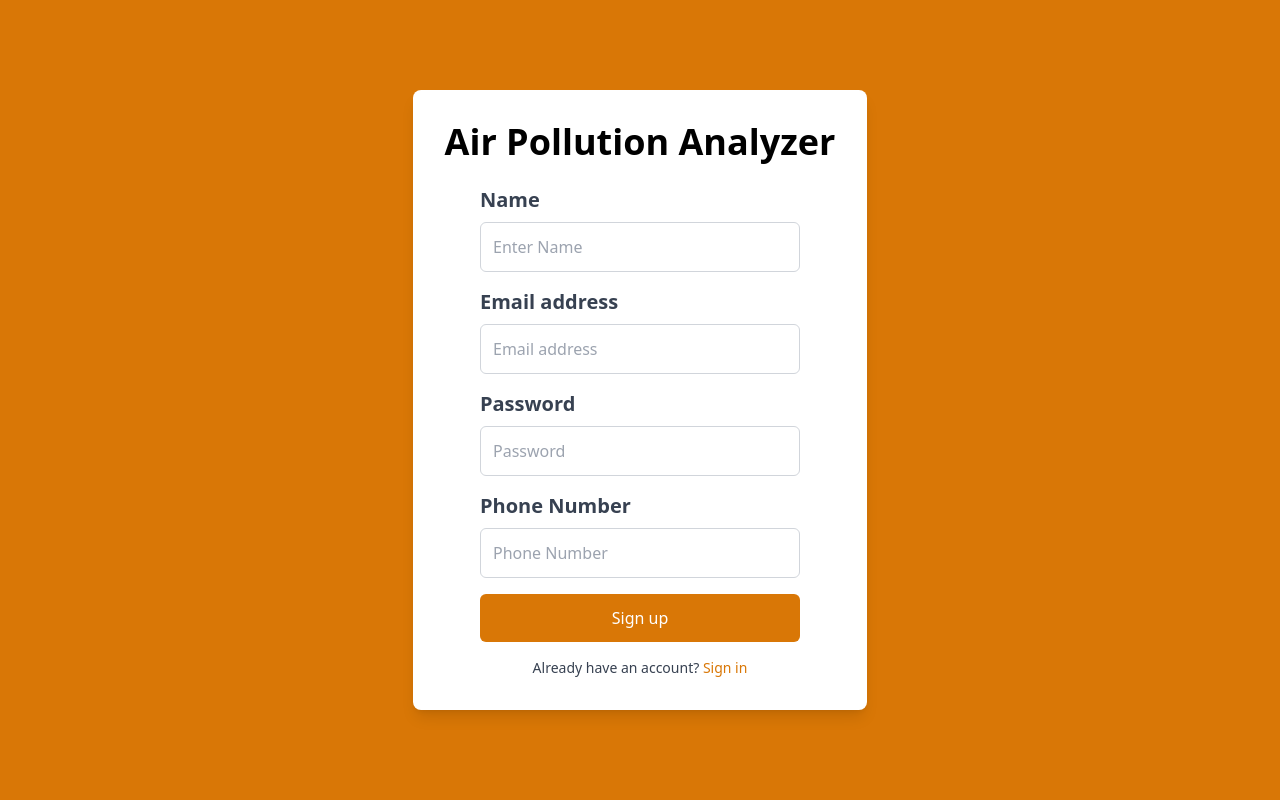
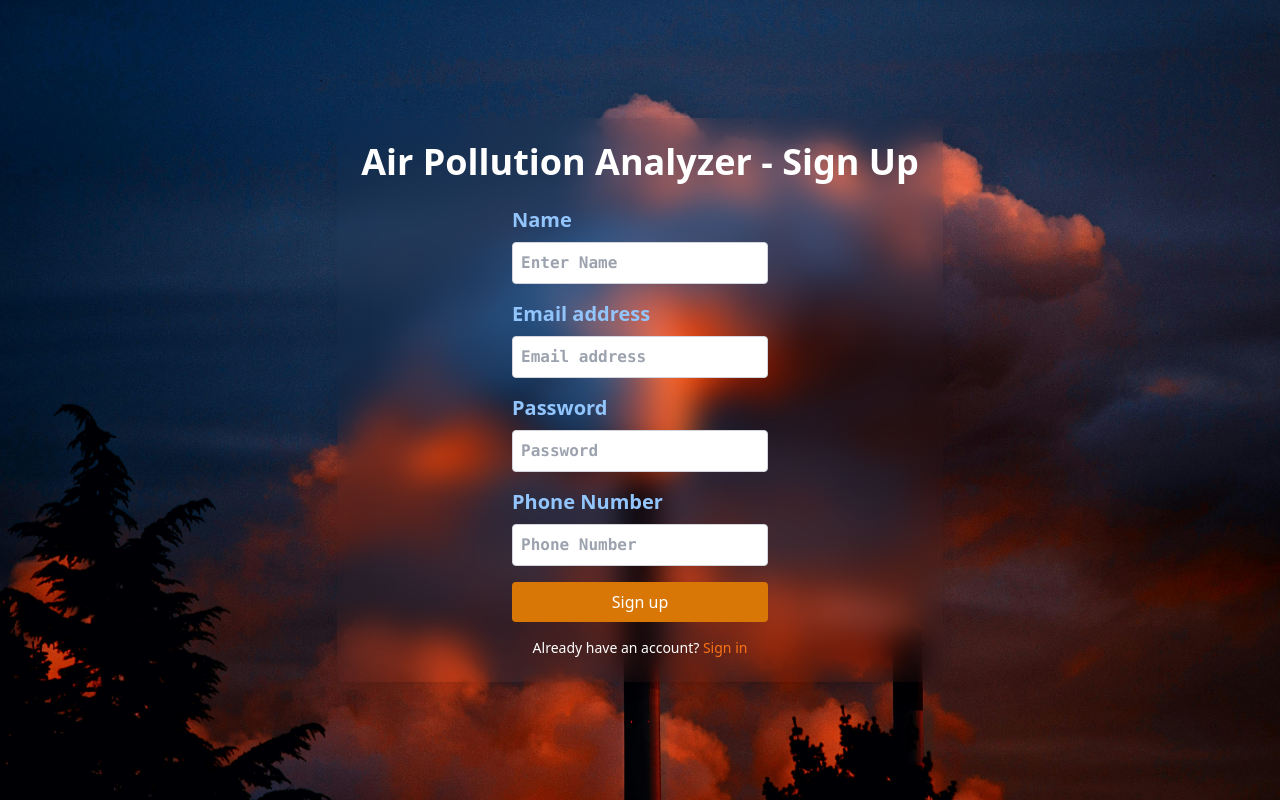
Before and after one commit to shivansh179/Air-Pollution-Analyzer, a React (Create React App) app: page /signup in a window 1280 px wide. Built offline with nearby package versions, Linux system fonts and the light colour scheme; no server answers.

Commit message:
addes some colors and designs

```diff
--- a/src/Component/Login.jsx
+++ b/src/Component/Login.jsx
@@ -40,7 +40,7 @@ const Login = () => {
                         <h1 className="text-2xl text-white md:text-4xl lg:text-4xl font-bold mb-6">Air Pollution Analyzer</h1>
                         <form className="flex flex-col w-64 space-y-4" onSubmit={onLogin}>
                             <div className="flex flex-col">
-                                <label htmlFor="email-address" className="font-bold text-purple-300 text-xl">Email address</label>
+                                <label htmlFor="email-address" className="font-bold text-blue-300 text-xl">Email address</label>
                                 <input
                                     id="email-address"
                                     name="email"
@@ -48,11 +48,11 @@ const Login = () => {
                                     required
                                     placeholder="Email address"
                                     onChange={(e) => setEmail(e.target.value)}
-                                    className="mt-2 p-2 border border-gray-300 rounded"
+                                    className="mt-2 p-2 border border-gray-300 font-mono font-bold rounded"
                                 />
                             </div>
                             <div className="flex flex-col">
-                                <label htmlFor="password" className="font-bold text-purple-300 text-xl">Password</label>
+                                <label htmlFor="password" className="font-bold text-blue-300 text-xl">Password</label>
                                 <input
                                     id="password"
                                     name="password"
@@ -60,7 +60,7 @@ const Login = () => {
                                     required
                                     placeholder="Password"
                                     onChange={(e) => setPassword(e.target.value)}
-                                    className="mt-2 p-2 border border-gray-300 rounded"
+                                    className="mt-2 p-2 border border-gray-300 font-mono font-bold rounded"
                                 />
                             </div>
                             <button
--- a/src/Component/Singup.jsx
+++ b/src/Component/Singup.jsx
@@ -3,7 +3,6 @@ import { NavLink, useNavigate } from 'react-router-dom';
 import { createUserWithEmailAndPassword, getAuth } from 'firebase/auth';
 import { getFirestore, doc, setDoc } from 'firebase/firestore';
 import app from '../firebase';
-
 
 const Signup = () => {
     const auth = getAuth(app);
@@ -30,8 +29,6 @@ const Signup = () => {
                 uid: user.uid
             });
 
-
-
             navigate("/login");
         } catch (error) {
             const errorCode = error.code;
@@ -41,69 +38,79 @@ const Signup = () => {
     };
 
     return (
-        <main className="flex flex-col items-center justify-center w-screen h-screen bg-amber-600">
-            <section className="flex flex-col items-center justify-center bg-white p-8 rounded-lg shadow-lg">
-                <h1 className="text-4xl font-bold mb-6 text-black-600">Air Pollution Analyzer</h1>
-                <form className="flex flex-col w-80 space-y-4" onSubmit={onSubmit}>
+        <main
+            className="flex flex-col items-center p-10 justify-center w-screen md:h-screen bg-cover bg-center bg-no-repeat"
+            style={{ backgroundImage: `url('/air.jpg')` }} // Replace with your image URL
+        >
+            <section className="flex flex-col items-center justify-center bg-cover backdrop-blur-lg bg-opacity-90 p-6 rounded-lg shadow-lg">
+                <h1 className="text-2xl text-white md:text-4xl lg:text-4xl font-bold mb-6">Air Pollution Analyzer - Sign Up</h1>
+                <form className="flex flex-col w-64 space-y-4" onSubmit={onSubmit}>
                     <div className="flex flex-col">
-                        <label htmlFor="name" className="font-bold text-xl text-gray-700">Name</label>
+                        <label htmlFor="name" className="font-bold text-blue-300 text-xl">Name</label>
                         <input
+                            id="name"
+                            name="name"
                             type="text"
-                            id="name"
+                            required
+                            placeholder="Enter Name"
                             value={name}
                             onChange={(e) => setName(e.target.value)}
+                            className="mt-2 p-2 border border-gray-300 font-mono font-bold rounded"
+                        />
+                    </div>
+
+                    <div className="flex flex-col">
+                        <label htmlFor="email-address" className="font-bold text-blue-300 text-xl">Email address</label>
+                        <input
+                            id="email-address"
+                            name="email"
+                            type="email"
                             required
-                            placeholder="Enter Name"
-                            className="mt-2 p-3 border border-gray-300 rounded-md focus:ring focus:ring-amber-400 focus:outline-none"
-                        />
-
-                    </div>
-                    <div className="flex flex-col">
-                        <label htmlFor="email-address" className="font-bold text-xl text-gray-700">Email address</label>
-                        <input
-                            type="email"
-                            id="email-address"
+                            placeholder="Email address"
                             value={email}
                             onChange={(e) => setEmail(e.target.value)}
-                            required
-                            placeholder="Email address"
-                            className="mt-2 p-3 border border-gray-300 rounded-md focus:ring focus:ring-amber-400 focus:outline-none"
+                            className="mt-2 p-2 border border-gray-300 font-mono font-bold rounded"
                         />
                     </div>
+
                     <div className="flex flex-col">
-                        <label htmlFor="password" className="font-bold text-xl text-gray-700">Password</label>
+                        <label htmlFor="password" className="font-bold text-blue-300 text-xl">Password</label>
                         <input
+                            id="password"
+                            name="password"
                             type="password"
-                            id="password"
+                            required
+                            placeholder="Password"
                             value={password}
                             onChange={(e) => setPassword(e.target.value)}
-                            required
-                            placeholder="Password"
-                            className="mt-2 p-3 border border-gray-300 rounded-md focus:ring focus:ring-amber-400 focus:outline-none"
+                            className="mt-2 p-2 border border-gray-300 font-mono font-bold rounded"
                         />
                     </div>
+
                     <div className="flex flex-col">
-                        <label htmlFor="number" className="font-bold text-xl text-gray-700">Phone Number</label>
+                        <label htmlFor="number" className="font-bold text-blue-300 text-xl">Phone Number</label>
                         <input
+                            id="number"
+                            name="number"
                             type="tel"
-                            id="number"
+                            required
+                            placeholder="Phone Number"
                             value={number}
                             onChange={(e) => setNumber(e.target.value)}
-                            required
-                            placeholder="Phone Number"
-                            className="mt-2 p-3 border border-gray-300 rounded-md focus:ring focus:ring-amber-400 focus:outline-none"
+                            className="mt-2 p-2 border border-gray-300 font-mono font-bold  rounded"
                         />
                     </div>
+
                     <button
                         type="submit"
-                        className="mt-4 bg-amber-600 text-white py-3 rounded-md hover:bg-amber-700 transition"
+                        className="mt-4 bg-amber-600 text-white py-2 rounded hover:bg-amber-700 transition"
                     >
                         Sign up
                     </button>
                 </form>
-                <p className="text-sm text-gray-700 mt-4">
+                <p className="text-sm text-white mt-4">
                     Already have an account?{' '}
-                    <NavLink to="/login" className="text-amber-600 hover:underline">
+                    <NavLink to="/login" className="text-orange-500 hover:underline">
                         Sign in
                     </NavLink>
                 </p>
```
